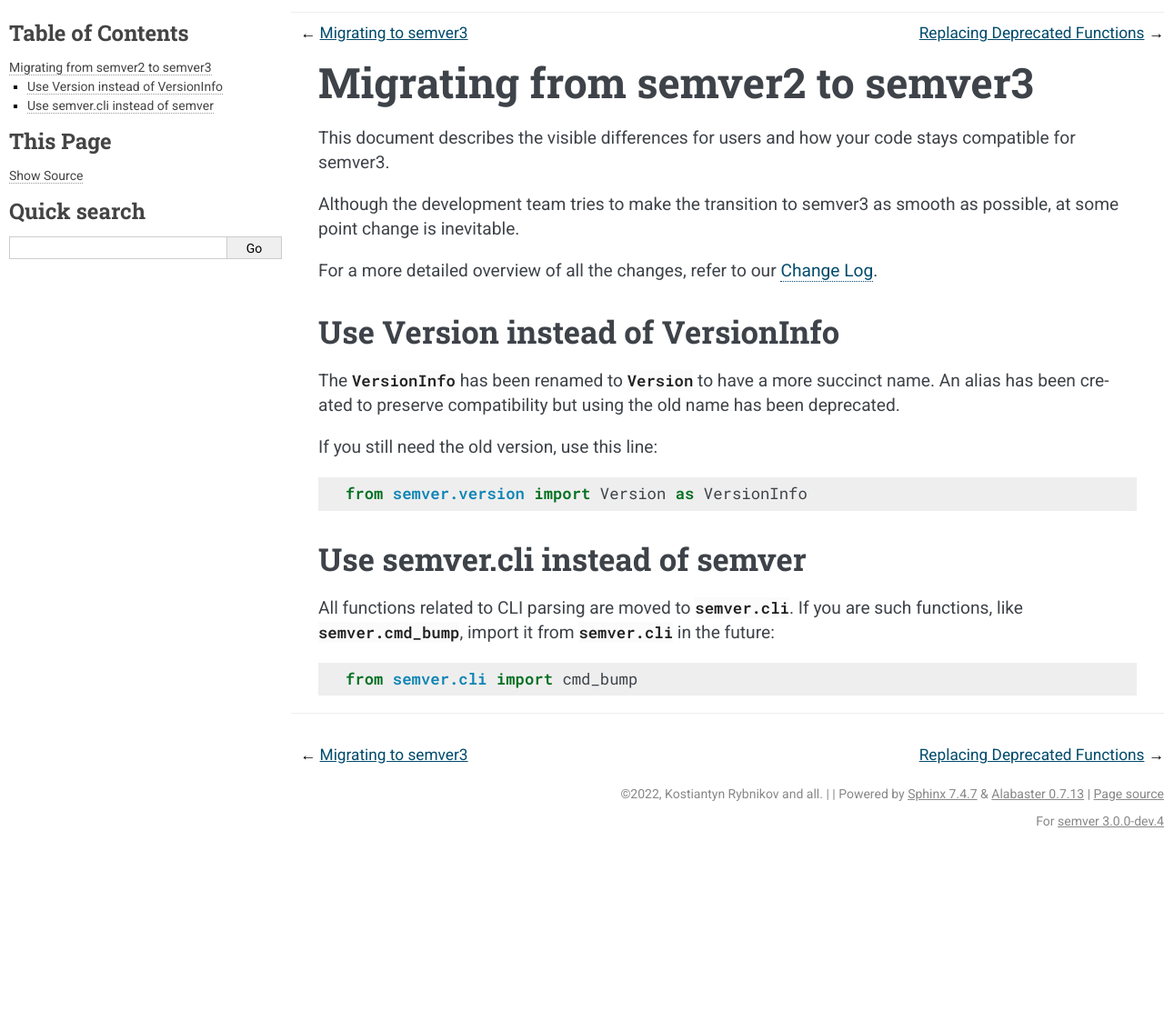
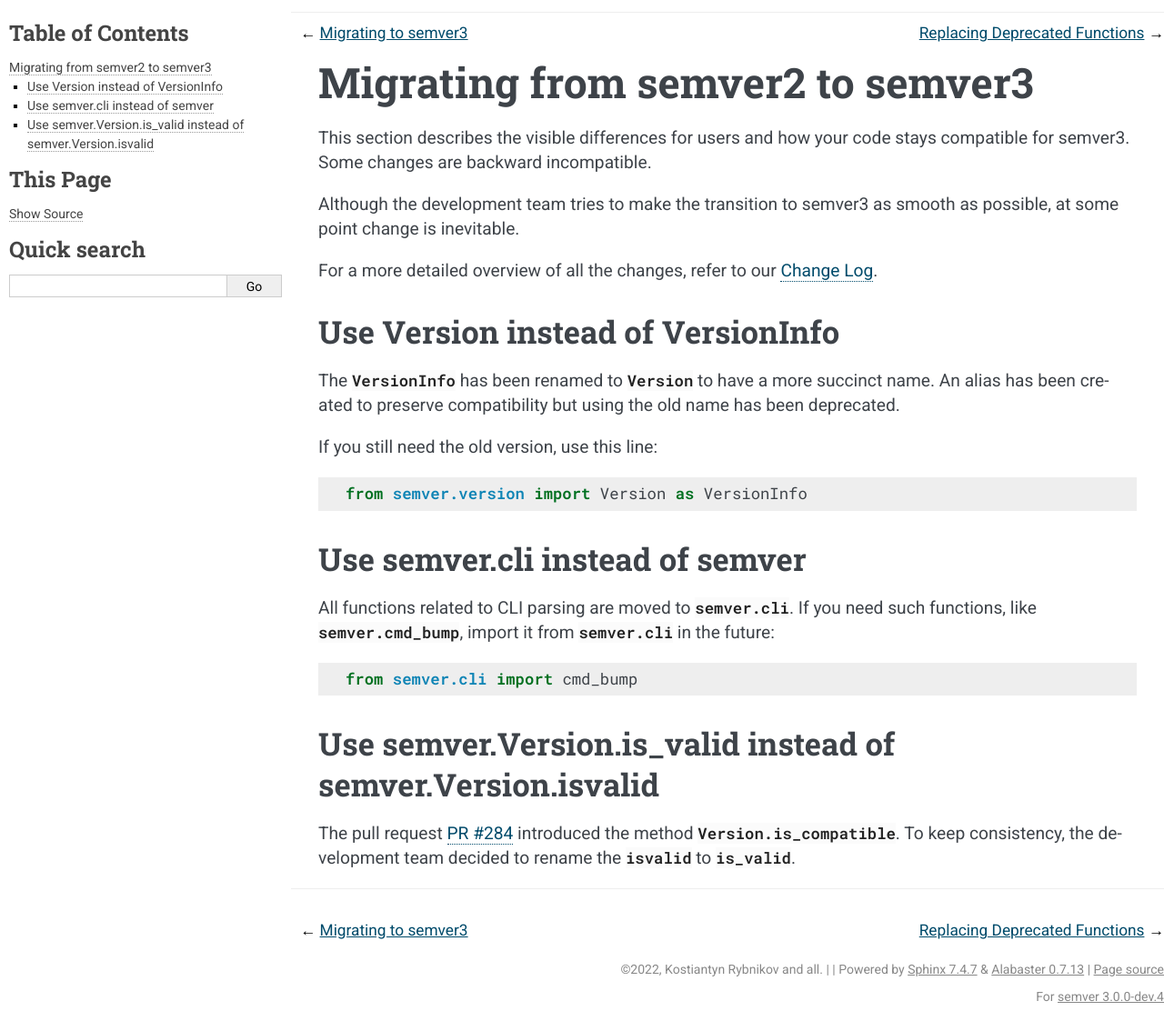
Before and after one commit to python-semver/python-semver, a Sphinx documentation site: the page built from docs/migration/migratetosemver3.rst, in a window 1280 px wide and 1134 px high. Shown: the whole window at 91% size. Built offline with Sphinx 7.4.7, drawn with Linux system fonts in a browser that asks for light colours.

Commit message:
Fix #284: implement "is_compatible" with method
* Implement Version.is_compatible() method
* Update test cases
* Update documentation
* Rename isvalid method to is_valid to make it consistent
  with is_compatible

The result is True, if either of the following is true:

* both versions are equal, or
* both majors are equal and higher than 0. Same for both minors.
  Both pre-releases are equal, or
* both majors are equal and higher than 0. The minor of b's
  minor version is higher then a's. Both pre-releases are equal.

The algorithm does *not* check patches!

Co-authored-by: Lexi Robinson <lexi@lexi.org.uk>
Co-authored-by: Thomas Laferriere <tlaferriere@users.noreply.github.com>
Co-authored-by: Raphael Krupinski <rafalkrupinski@users.noreply.github.com>

```diff
--- /dev/null
+++ b/changelog.d/284.deprecation.rst
@@ -0,0 +1,5 @@
+Deprecate the use of :meth:`Version.isvalid`.
+
+Rename :meth:`Version.isvalid <semver.version.Version.isvalid>`
+to :meth:`Version.is_valid <semver.version.Version.is_valid>`
+for consistency reasons with :meth:`Version.is_compatible <semver.version.Version.is_compatible>`
--- /dev/null
+++ b/changelog.d/284.doc.rst
@@ -0,0 +1 @@
+Document deprecation of :meth:`Version.isvalid`.
--- /dev/null
+++ b/changelog.d/284.feature.rst
@@ -0,0 +1 @@
+Implement :meth:`Version.is_compatible <semver.version.Version.is_compatible>` to make "is self compatible with X".
--- a/docs/conf.py
+++ b/docs/conf.py
@@ -118,8 +118,8 @@
 # Markup to shorten external links
 # See https://www.sphinx-doc.org/en/master/usage/extensions/extlinks.html
 extlinks = {
-    "gh": ("https://github.com/python-semver/python-semver/issues/%s", "#"),
-    "pr": ("https://github.com/python-semver/python-semver/pull/%s", "PR #"),
+    "gh": ("https://github.com/python-semver/python-semver/issues/%s", "#%s"),
+    "pr": ("https://github.com/python-semver/python-semver/pull/%s", "PR #%s"),
 }
 
 # -- Options for HTML output ----------------------------------------------
--- a/docs/migration/migratetosemver3.rst
+++ b/docs/migration/migratetosemver3.rst
@@ -3,8 +3,9 @@
 Migrating from semver2 to semver3
 =================================
 
-This document describes the visible differences for
+This section describes the visible differences for
 users and how your code stays compatible for semver3.
+Some changes are backward incompatible.
 
 Although the development team tries to make the transition
 to semver3 as smooth as possible, at some point change
@@ -34,9 +35,16 @@
 --------------------------------
 
 All functions related to CLI parsing are moved to :mod:`semver.cli`.
-If you are such functions, like :func:`semver.cmd_bump <semver.cli.cmd_bump>`,
+If you need such functions, like :func:`semver.cmd_bump <semver.cli.cmd_bump>`,
 import it from :mod:`semver.cli` in the future:
 
 .. code-block:: python
 
    from semver.cli import cmd_bump
+
+
+Use semver.Version.is_valid instead of semver.Version.isvalid
+-------------------------------------------------------------
+
+The pull request :pr:`284` introduced the method :meth:`Version.is_compatible <semver.Version.is_compatible>`. To keep consistency, the development team
+decided to rename the :meth:`isvalid <semver.Version.isvalid>` to :meth:`is_valid <semver.Version.is_valid>`.
--- a/docs/migration/replace-deprecated-functions.rst
+++ b/docs/migration/replace-deprecated-functions.rst
@@ -30,6 +30,11 @@
      True
 
   Likewise with the other module level functions.
+
+* :func:`semver.Version.isvalid`
+
+   Replace it with :meth:`semver.Version.is_valid`:
+
 
 * :func:`semver.finalize_version`
 
--- a/docs/usage/check-valid-semver-version.rst
+++ b/docs/usage/check-valid-semver-version.rst
@@ -6,7 +6,7 @@
 
 .. code-block:: python
 
-    >>> Version.isvalid("1.0.0")
+    >>> Version.is_valid("1.0.0")
     True
-    >>> Version.isvalid("invalid")
+    >>> Version.is_valid("invalid")
     False
--- a/docs/usage/index.rst
+++ b/docs/usage/index.rst
@@ -8,6 +8,7 @@
    create-a-version
    parse-version-string
    check-valid-semver-version
+   check-compatible-semver-version
    access-parts-of-a-version
    access-parts-through-index
    replace-parts-of-a-version
```
Also changed, not shown: docs/usage/check-compatible-semver-version.rst (added, +95 -0 lines), src/semver/version.py (+37 -1 lines), 4 other files.
